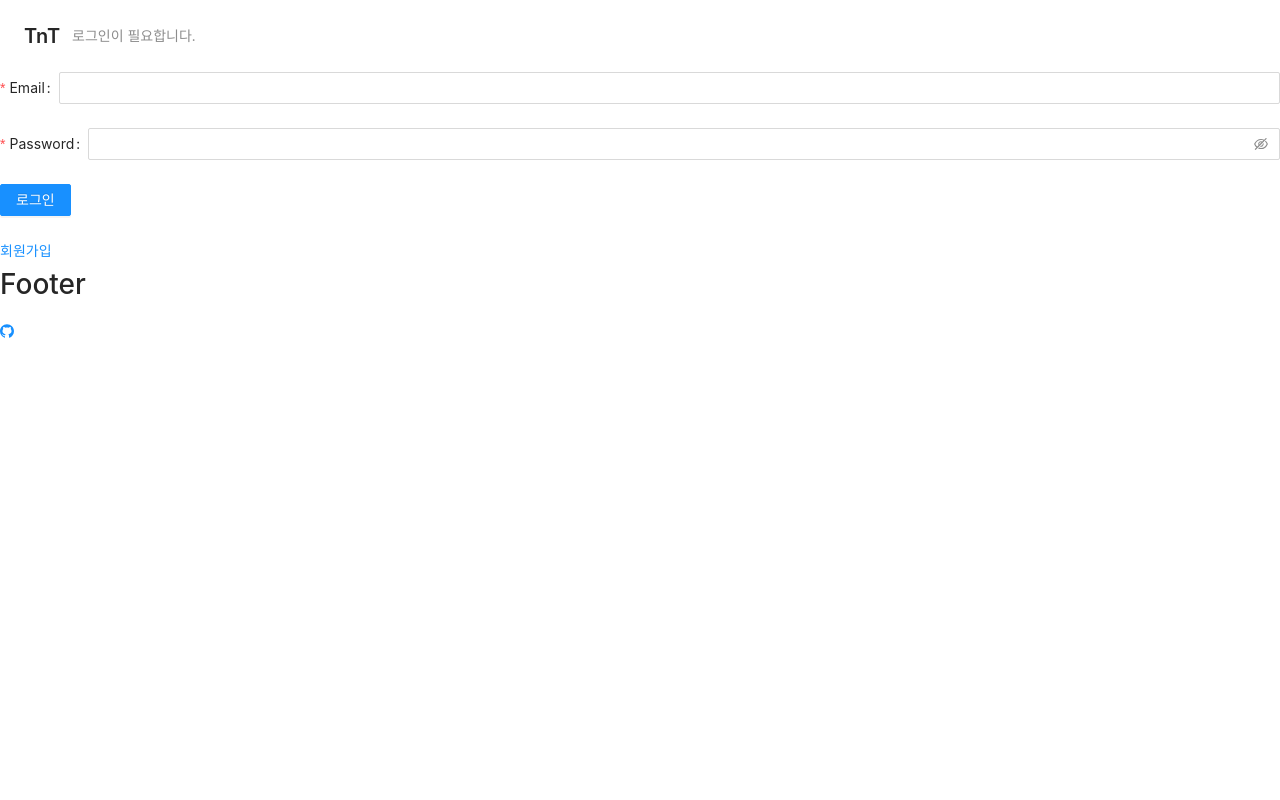
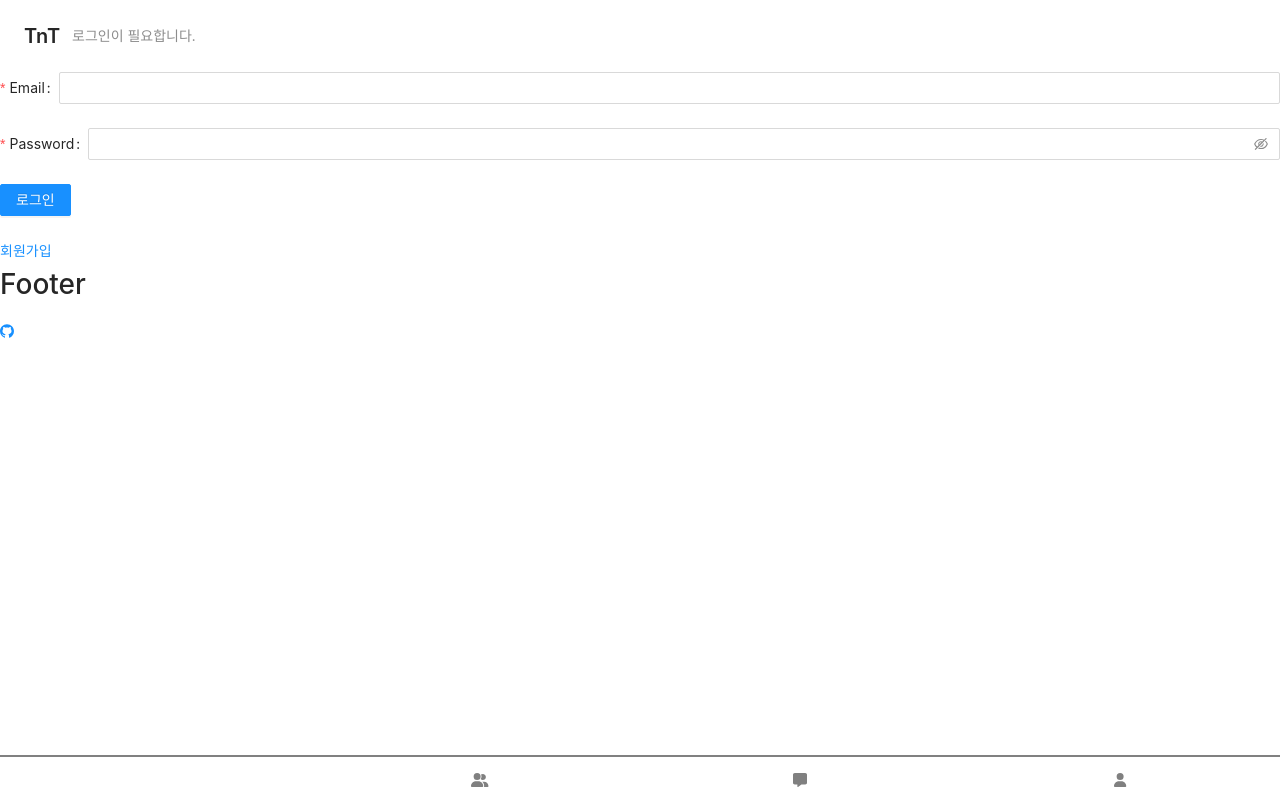
Before and after one commit to tmintalk/tnt-client, a React (Create React App) app: page / in a window 1280 px wide. Built offline with nearby package versions, Linux system fonts and the light colour scheme.

Commit message:
[feat] 하단바

```diff
--- a/package.json
+++ b/package.json
@@ -4,6 +4,10 @@
   "private": true,
   "dependencies": {
     "@ant-design/icons": "^4.7.0",
+    "@fortawesome/fontawesome-svg-core": "^1.3.0-beta2",
+    "@fortawesome/free-regular-svg-icons": "^6.0.0-beta2",
+    "@fortawesome/free-solid-svg-icons": "^6.0.0-beta2",
+    "@fortawesome/react-fontawesome": "^0.1.15",
     "@testing-library/jest-dom": "^5.11.4",
     "@testing-library/react": "^11.1.0",
     "@testing-library/user-event": "^12.1.10",
--- a/src/App.js
+++ b/src/App.js
@@ -4,12 +4,14 @@ import axios from "axios";
 import { useCookies } from "react-cookie";
 
 import 'antd/dist/antd.css';
+import FontAwesome from './commons/FontAwesome';
 
 import Router from "./router";
 import store from "./store";
 
 const App = () => {
   const [cookies, ] = useCookies(['Authorization']);
+  FontAwesome();
 
   axios.defaults.baseURL = "http://ec2-13-125-111-9.ap-northeast-2.compute.amazonaws.com	";
   // axios.defaults.baseURL = "http://localhost:5000"
--- /dev/null
+++ b/src/commons/FontAwesome.js
@@ -0,0 +1,10 @@
+
+import { library } from "@fortawesome/fontawesome-svg-core";
+// 사용할 아이콘 import
+import { faUser, faMessage, faHome, faUserGroup } from "@fortawesome/free-solid-svg-icons";
+
+const init = () => {
+  library.add(faMessage, faUser, faHome, faUserGroup);
+}
+
+export default init;
--- /dev/null
+++ b/src/components/BottomNav/index.css
@@ -0,0 +1,36 @@
+/* 네비바 하단 고정 밑 세로 길이 설정 */
+.wrapper {
+  position: fixed;
+  bottom: 0;
+  left: 0;
+  right: 0;
+  height: 45px;
+  background-color: white;
+}
+
+/* nav태그 아래의 자식들을 수평정렬하기 위한 설정 */
+nav {
+  overflow: hidden;
+  border-top: 2px solid grey;
+}
+/* nav태그 아래의 div태그들을 수평정렬 및 세로길이 설정 */
+.nav-link {
+  /* 수평정렬, 5개의 button을 각각 20% width만큼 할당 */
+  float: left;
+  width: 25%;
+  text-align: center;
+
+  /* 세로길이 설정 */
+  height: 45px;
+  line-height: 45px;
+}
+
+/* 하단 네비바의 메뉴를 눌렀을 때 색상 변경*/
+.nav-item {
+  color: grey;
+}
+
+/* 하단 네비바의 메뉴를 눌렀을 때 색상 변경*/
+.active {
+  color: #ef5c89;
+}
--- /dev/null
+++ b/src/components/BottomNav/index.js
@@ -0,0 +1,51 @@
+import React, { useState } from "react";
+import "./index.css";
+import { Link } from "react-router-dom";
+// 사용할 아이콘 import
+
+import { FontAwesomeIcon } from "@fortawesome/react-fontawesome";
+
+const BottomNav = () => {
+  // 현재 선택된 아이콘을 관리하는 state
+  const [activeNav, setActiveNav] = useState(1);
+  return (
+    <nav className="wrapper">
+      {/* 하단 네비게이션 최상위 태그 */}
+      <Link to="/" className="nav-link" onClick={() => setActiveNav(1)}>
+        <div>
+          <FontAwesomeIcon
+            icon="home"
+            className={activeNav === 1 ? "nav-item active" : "nav-item"}
+          />
+          {/* 네비게이션을 구성하고 있는 하나의 버튼 */}
+        </div>
+      </Link>
+      <Link to="/users" className="nav-link" onClick={() => setActiveNav(2)}>
+        <div>
+          <FontAwesomeIcon
+            icon="user-group"
+            className={activeNav === 2 ? "nav-item active" : "nav-item"}
+          />
+        </div>
+      </Link>
+      <Link to="/messages" className="nav-link" onClick={() => setActiveNav(3)}>
+        <div>
+          <FontAwesomeIcon
+            icon="message"
+            className={activeNav === 3 ? "nav-item active" : "nav-item"}
+          />
+        </div>
+      </Link>
+      <Link to="/mypage" className="nav-link" onClick={() => setActiveNav(4)}>
+        <div>
+          <FontAwesomeIcon
+            icon="user"
+            className={activeNav === 4 ? "nav-item active" : "nav-item"}
+          />
+        </div>
+      </Link>
+    </nav>
+  );
+};
+
+export default BottomNav;
--- a/src/router/index.js
+++ b/src/router/index.js
@@ -10,6 +10,7 @@ import Home from "../pages/Home";
 import Join from "../pages/Join";
 import PublicRoute from "./publicRoute";
 import PrivateRouter from "./privateRoute";
+import BottomNav from "../components/BottomNav";
 
 const Router = () => {
   const dispatch = useDispatch();
@@ -32,6 +33,7 @@ const Router = () => {
         <PrivateRouter path={"/test"} component={() => (<><h1>Test</h1></>)} />
       </Switch>
       <Footer />
+      <BottomNav />
     </Suspense>
   );
 };
```
Also changed, not shown: 1 other file (tests, documents, lock files or other folders).
